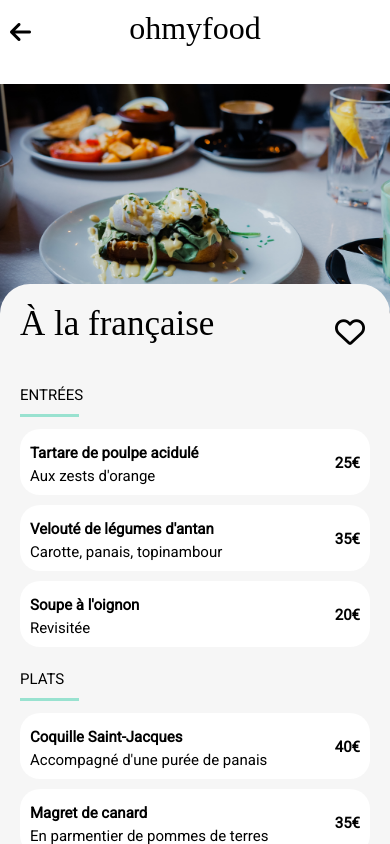
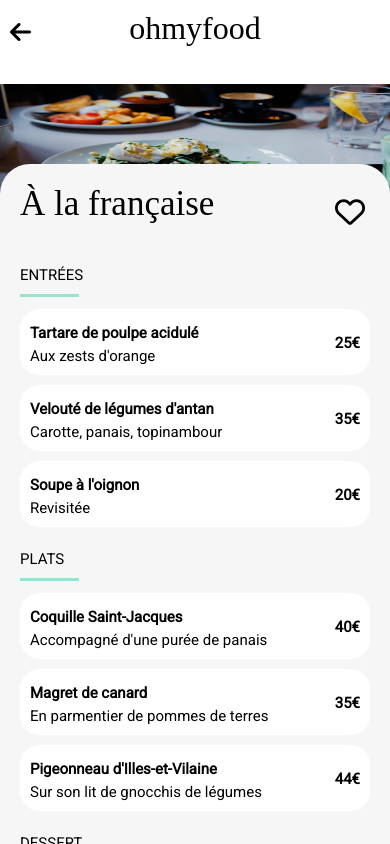
Before and after one commit to euphoriiah/OhMyFood, a plain HTML site: page index-menu-a-la-francaise.html in a window 390 px wide. Drawn offline with Linux system fonts and the light colour scheme; a web font is replaced by a local one.

Commit message:
change resolution of background picture menu

```diff
--- a/css/mobile-menu-style.css
+++ b/css/mobile-menu-style.css
@@ -66,10 +66,11 @@
     .presentation__picture{
         width: 100%;
         z-index: 1;
+        overflow: hidden;
     }
     .presentation__picture img{
         width: 100%;
-        height: 250px;
+        height: 50%;
     }
     main .menu{
         width: 100%;
```
